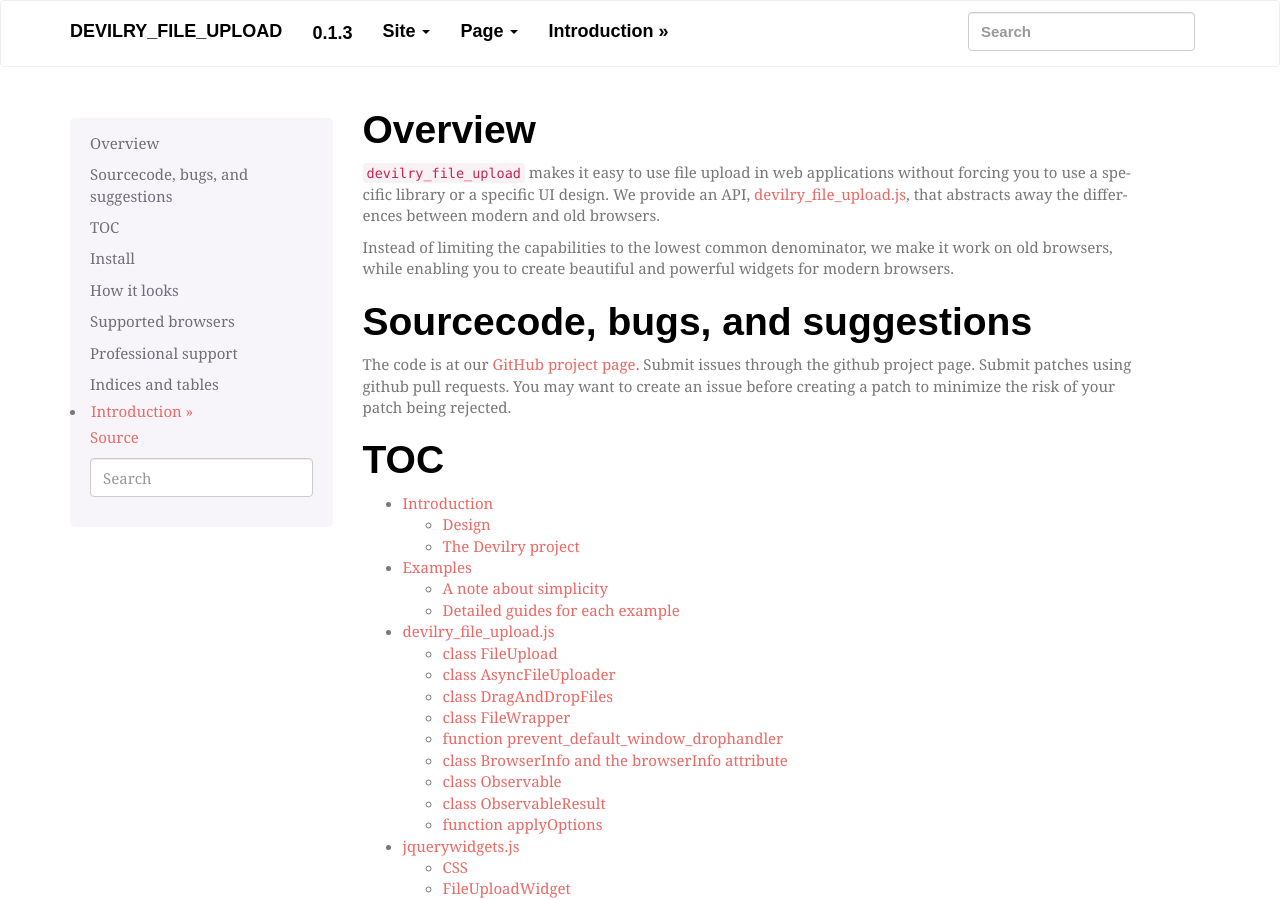
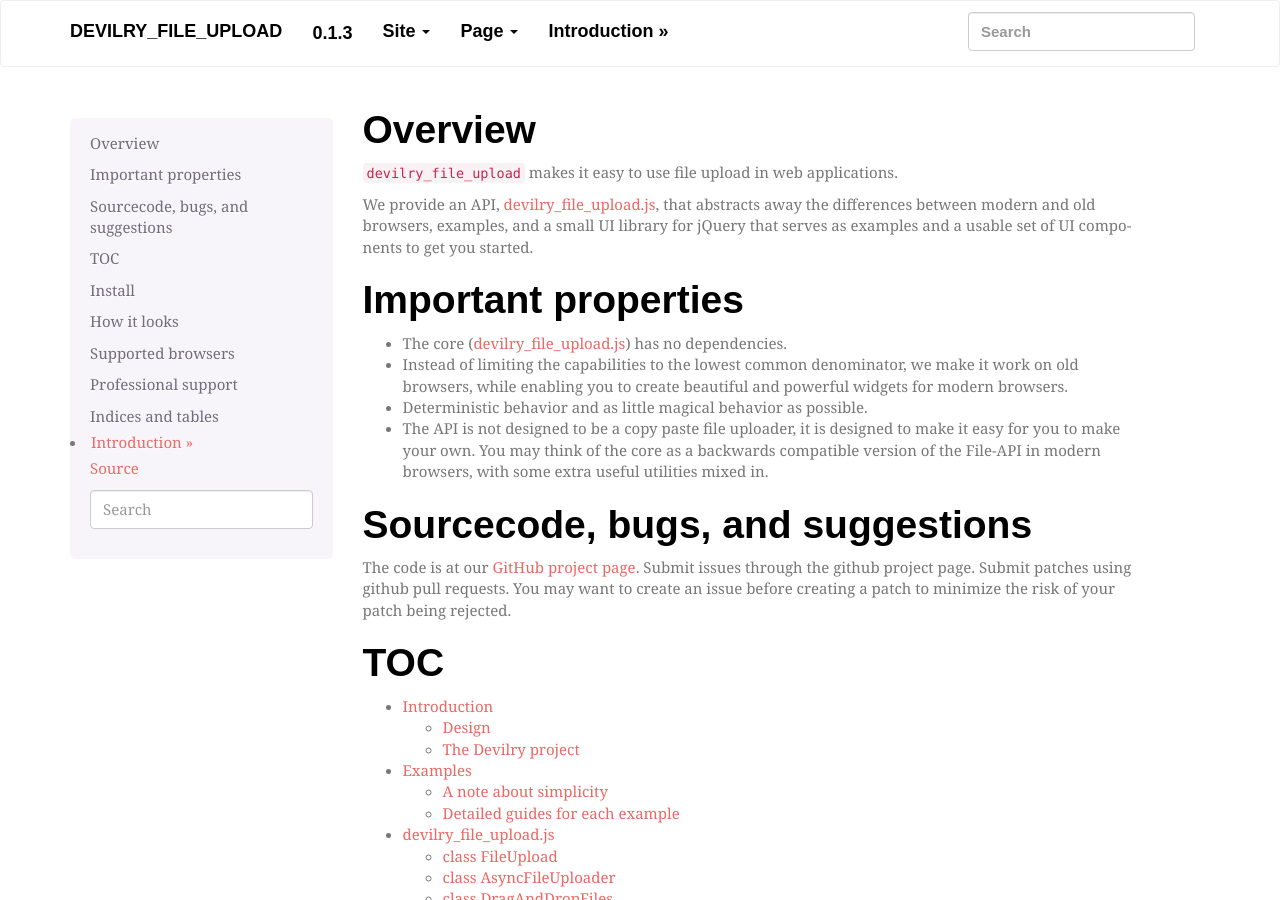
Before and after one commit to devilry/devilry_file_upload, a Sphinx documentation site: the page built from docs/source/index.rst, in a window 1280 px wide and 900 px high. Built offline with Sphinx 7.4.7, drawn with Linux system fonts in a browser that asks for light colours; some web fonts are replaced.

Commit message:
docs: Better page header/intro.

```diff
--- a/docs/source/index.rst
+++ b/docs/source/index.rst
@@ -1,14 +1,25 @@
 Overview
 ========
 
-``devilry_file_upload`` makes it easy to use file upload in web applications
-without forcing you to use a specific library or a specific UI design. We provide
-an API, :doc:`devilry_file_upload`, that abstracts away the differences
-between modern and old browsers.
+``devilry_file_upload`` makes it easy to use file upload in web applications.
 
-Instead of limiting the capabilities to the lowest common denominator, we make
-it work on old browsers, while enabling you to create beautiful and powerful
-widgets for modern browsers.
+We provide an API, :doc:`devilry_file_upload`, that abstracts away the differences
+between modern and old browsers, examples, and a small UI library for jQuery
+that serves as examples and a usable set of UI components to get you
+started.
+
+Important properties
+====================
+
+- The core (:doc:`devilry_file_upload`) has no dependencies.
+- Instead of limiting the capabilities to the lowest common denominator, we make
+  it work on old browsers, while enabling you to create beautiful and powerful
+  widgets for modern browsers.
+- Deterministic behavior and as little magical behavior as possible.
+- The API is not designed to be a copy paste file uploader, it is designed to
+  make it easy for you to make your own. You may think of the core as a backwards
+  compatible version of the File-API in modern browsers, with some extra useful
+  utilities mixed in.
 
 
 Sourcecode, bugs, and suggestions
```
